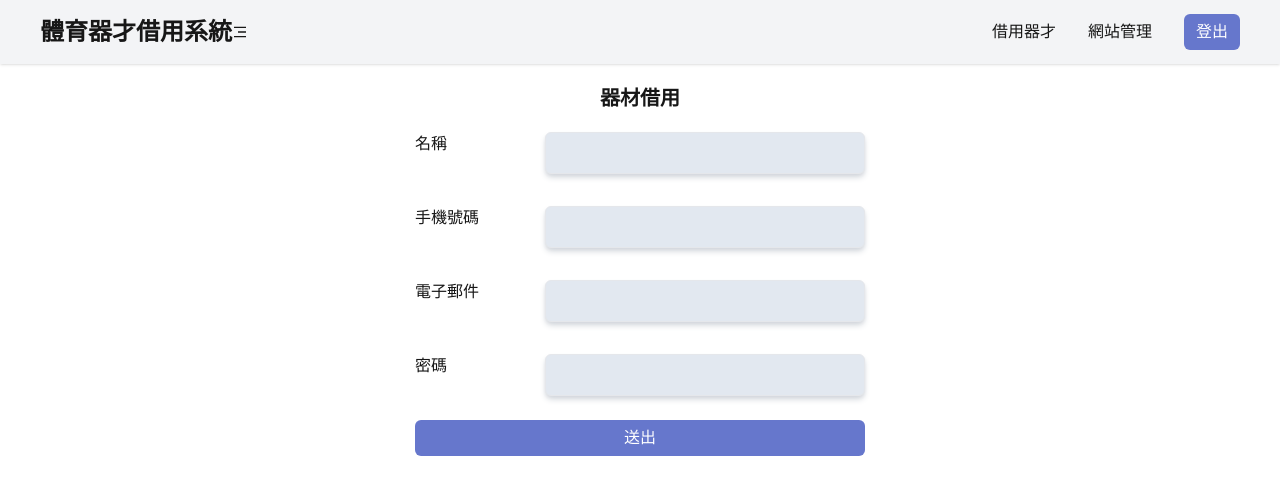
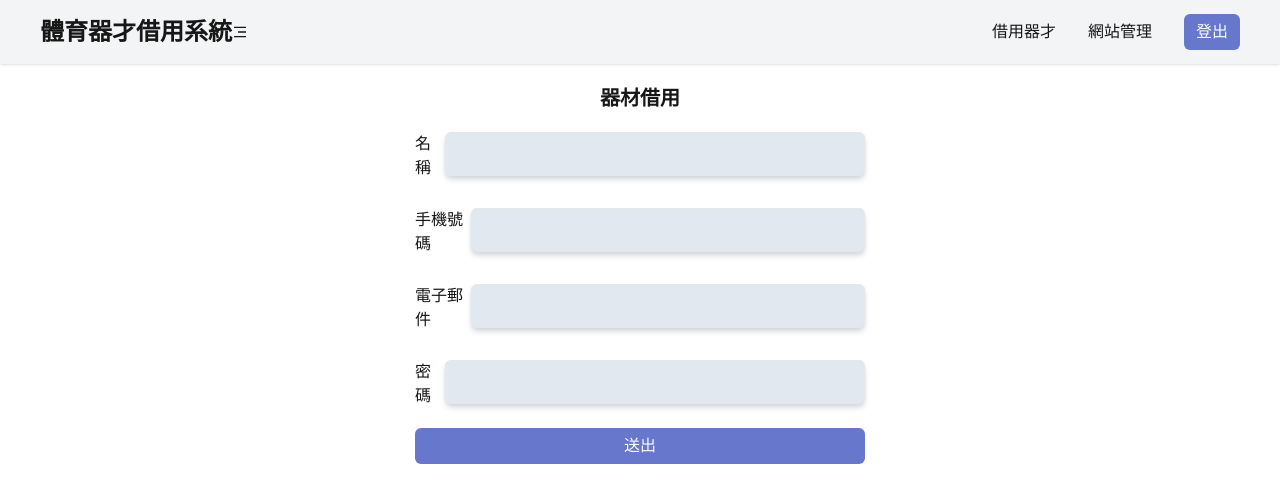
Before and after one commit to lucashsu95/asset-lend-frontend, a Next.js app: page / in a window 1280 px wide. Shown: the top 502 px of the page. Built offline with nearby package versions, Linux system fonts and the light colour scheme.

Commit message:
移除登入頁面中的示範按鈕元件，調整全局樣式以簡化輸入框樣式

```diff
--- a/src/pages/login.tsx
+++ b/src/pages/login.tsx
@@ -3,9 +3,6 @@ import { FcGoogle } from 'react-icons/fc'
 import api from '@/api/api'
 import Form from '@/components/Form'
 import { useForm } from 'react-hook-form'
-
-import { Button } from '@/components/ui/button'
-import { HStack } from '@chakra-ui/react'
 
 function GoogleLogin() {
 	const [loginUrl, setLoginUrl] = useState<string | undefined>(undefined)
@@ -61,19 +58,9 @@ export default function Login() {
 		// }
 	}
 
-	const Demo = () => {
-		return (
-			<HStack>
-				<Button>Click me</Button>
-				<Button>Click me</Button>
-			</HStack>
-		)
-	}
-
 	return (
 		<div>
 			<div className='mt-16'>
-				<Demo />
 				<Form
 					other={<GoogleLogin />}
 					title='Login 登入'
--- a/src/styles/globals.css
+++ b/src/styles/globals.css
@@ -33,7 +33,7 @@ body {
 	/* Tag Start */
 
 	.input {
-		@apply mb-1 w-full rounded-md border border-gray-200 bg-slate-200 p-2 shadow-md shadow-gray-300 focus:border-transparent focus:outline-none focus:ring-2 focus:ring-sky-500 md:min-w-[300px] lg:w-80;
+		@apply mb-1 w-full rounded-md border border-gray-200 bg-slate-200 p-2 shadow-md shadow-gray-300 focus:border-transparent focus:outline-none focus:ring-2 focus:ring-sky-500;
 	}
 
 	.btn {
```
